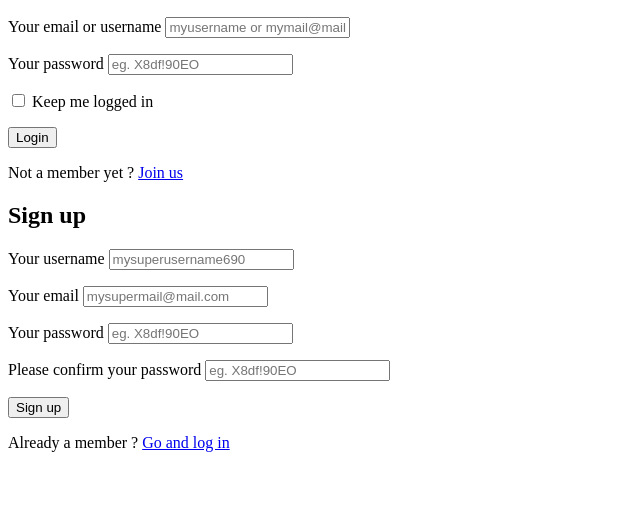
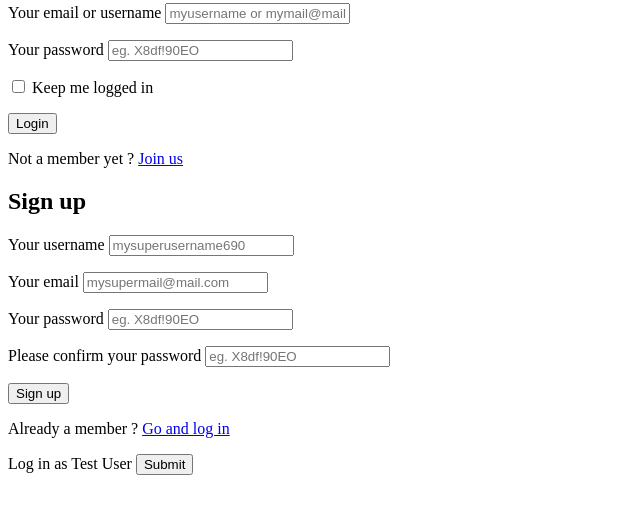
Before and after one commit to ith-harvey/clientside-job-tracker, a website: page app/public/user-resource/user-template.html in a window 1280 px wide. Shown: the part 110-624 px from the top of the page, without its empty margins (0-640 px from the left). Drawn offline with Linux system fonts and the light colour scheme.

Commit message:
added test login

```diff
--- a/app/public/user-resource/user-template.html
+++ b/app/public/user-resource/user-template.html
@@ -1,15 +1,3 @@
-
-<!-- https://bootsnipp.com/snippets/QXpo5 -->
-
-<!DOCTYPE html>
-<!--[if lt IE 7 ]> <html lang="en" class="no-js ie6 lt8"> <![endif]-->
-<!--[if IE 7 ]>    <html lang="en" class="no-js ie7 lt8"> <![endif]-->
-<!--[if IE 8 ]>    <html lang="en" class="no-js ie8 lt8"> <![endif]-->
-<!--[if IE 9 ]>    <html lang="en" class="no-js ie9"> <![endif]-->
-<!--[if (gt IE 9)|!(IE)]><!-->
-<html lang="en" class="no-js">
-<!--<![endif]-->
-
 <head>
     <meta charset="UTF-8" />
     <!-- <meta http-equiv="X-UA-Compatible" content="IE=edge,chrome=1">  -->
@@ -56,6 +44,8 @@
                         </form>
                     </div>
 
+
+
                     <div id="register" class="animate form">
                         <form ng-submit="$ctrl.register($event)" autocomplete="on">
                             <h1> Sign up </h1>
@@ -86,6 +76,15 @@
                         </form>
                     </div>
 
+                    <div>
+                      <form ng-submit="$ctrl.login($event)">
+                        <input hidden id="testUser" name="username" type="text" ng-model="$ctrl.user.username" ng-init="$ctrl.user.username='magic mike'"/>
+                        <input hidden id="testPass" name="password" type="password" ng-model="$ctrl.user.password" ng-init="$ctrl.user.password='itsmagicbaby'"/>
+                        <label for="testDrive">Log in as Test User</label>
+                        <input id="testDrive" type="submit" class="btn btn-primary">
+                      </form>
+                    </div>
+
                 </div>
             </div>
         </section>
```
